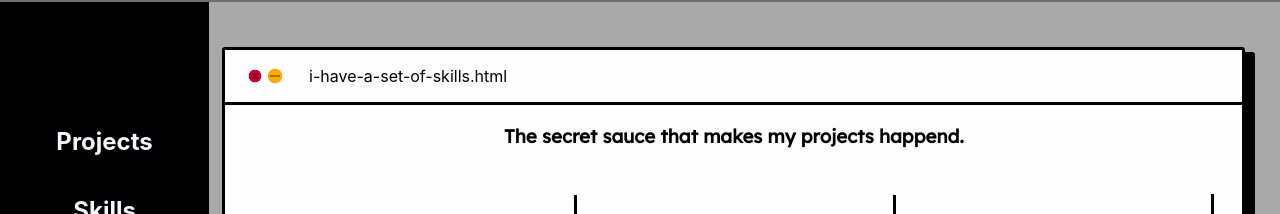
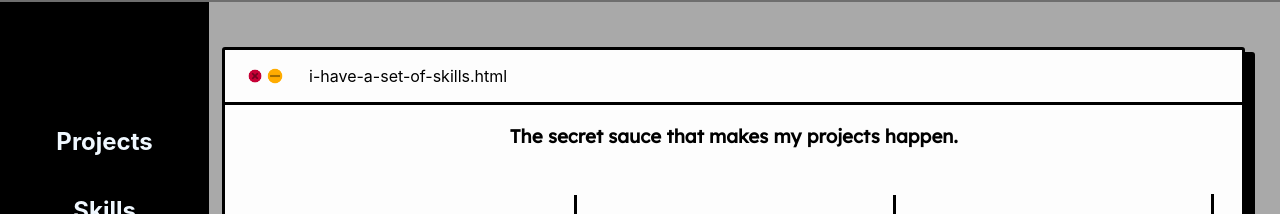
Before and after one commit to hekmaflo/my-portfolio, a React (Create React App) app in the folder my-portfolio/: page / in a window 1280 px wide. Both pictures are taken after a click on the element "Skills". Shown: the part 387-601 px from the top of the page. Built offline with nearby package versions, Linux system fonts and the light colour scheme.

Commit message:
fixed grammar

```diff
--- a/my-portfolio/src/components/Skills.jsx
+++ b/my-portfolio/src/components/Skills.jsx
@@ -32,7 +32,7 @@ const Skills = () => {
           <h1>Image</h1>
         </div> */}
         <h3 className="google-font">
-          The secret sauce that makes my projects happend.
+          The secret sauce that makes my projects happen.
         </h3>
         <div className="all-skills">
           <div className="skills-category">
```
